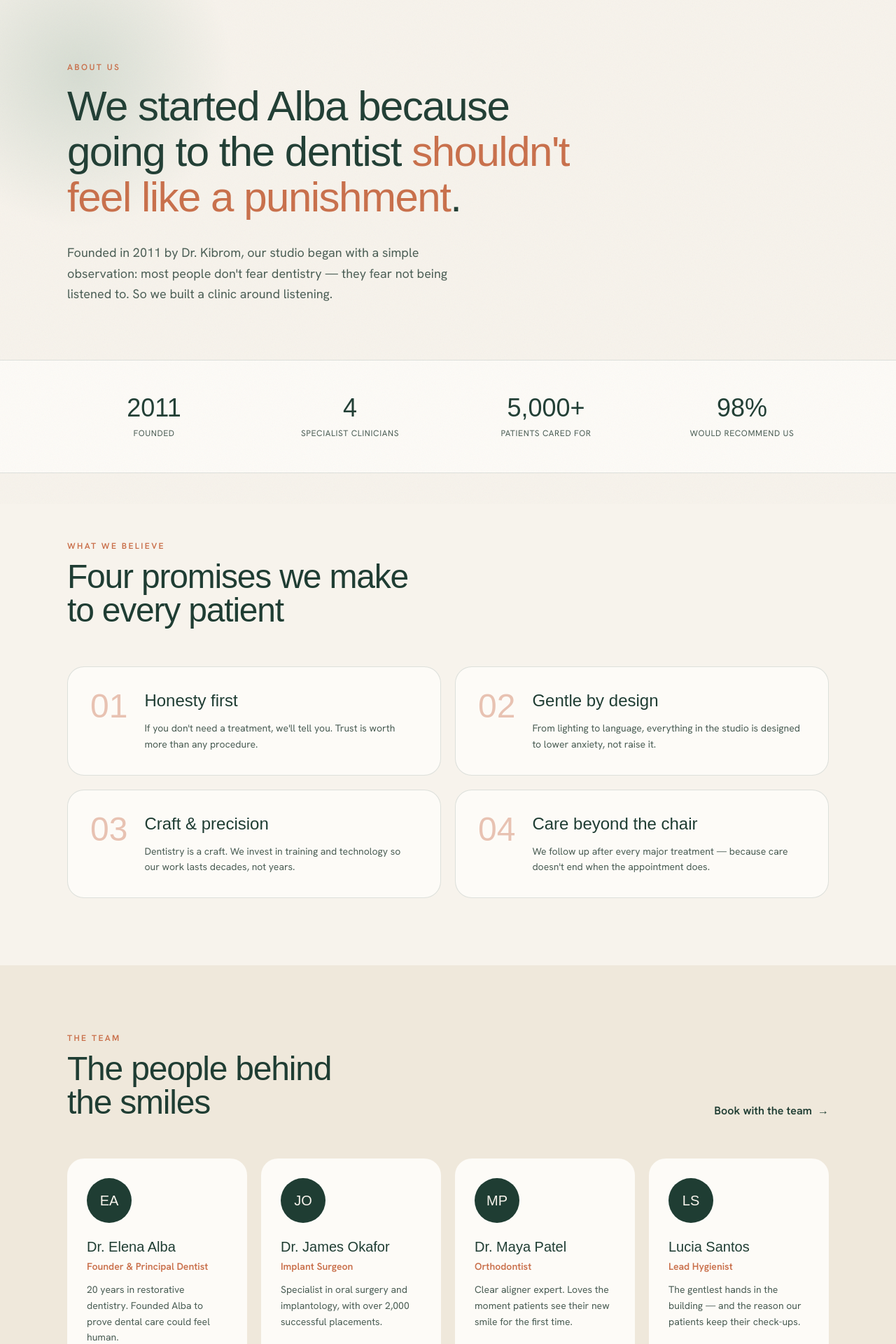
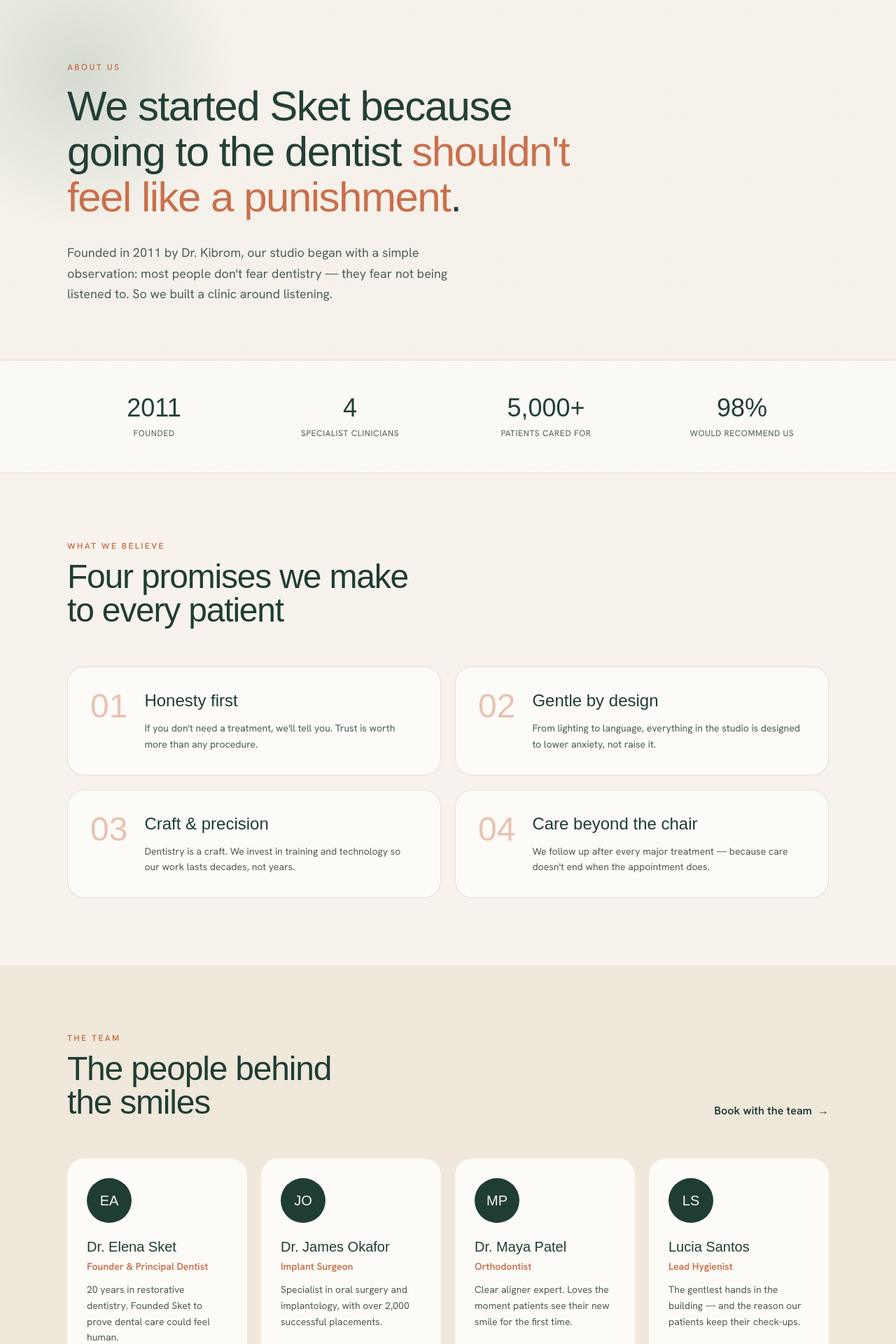
Before and after one commit to ABEL-1010/dental-clinic, a Next.js app: page /about in a window 1280 px wide. Shown: the part 80-2000 px from the top of the page at 70% size. Built offline with nearby package versions, Linux system fonts and the light colour scheme; a web font is replaced by a local one.

Commit message:
Feat: changing the name to sket dental clinic

```diff
--- a/app/about/page.tsx
+++ b/app/about/page.tsx
@@ -3,9 +3,9 @@ import Link from "next/link";
 import Reveal from "@/components/Reveal";
 
 export const metadata: Metadata = {
-  title: "About us — Sket Dental Studio",
+  title: "About us — Sket Dental Clinic",
   description:
-    "Meet the team behind Alba Dental Studio and the philosophy that shapes how we care for every patient.",
+    "Meet the team behind Sket Dental Clinic and the philosophy that shapes how we care for every patient.",
 };
 
 const values = [
@@ -30,9 +30,9 @@ const values = [
 const team = [
   {
     initials: "EA",
-    name: "Dr. Elena Alba",
+    name: "Dr. Elena Sket",
     role: "Founder & Principal Dentist",
-    bio: "20 years in restorative dentistry. Founded Alba to prove dental care could feel human.",
+    bio: "20 years in restorative dentistry. Founded Sket to prove dental care could feel human.",
   },
   {
     initials: "JO",
@@ -68,7 +68,7 @@ export default function About() {
             About us
           </p>
           <h1 className="anim anim-2 mt-4 max-w-3xl font-display text-5xl leading-[1.08] tracking-tight sm:text-6xl">
-            We started Alba because going to the dentist
+            We started Sket because going to the dentist
             <em className="text-clay not-italic"> shouldn&apos;t feel like a punishment</em>.
           </h1>
           <p className="anim anim-3 mt-8 max-w-xl text-lg leading-relaxed text-ink-soft">
--- a/app/contact/page.tsx
+++ b/app/contact/page.tsx
@@ -75,7 +75,7 @@ export default function Contact() {
                   +251 928820425
                 </a>
                 <a
-                  href="mailto:hello@albadental.co"
+                  href="mailto:hello@sketdental.com"
                   className="block font-semibold text-clay hover:underline"
                 >
                   hello@sketdental.com
--- a/app/globals.css
+++ b/app/globals.css
@@ -1,7 +1,7 @@
 @import "tailwindcss";
 
 @theme {
-  /* ---- Alba Dental palette: porcelain, pine, terracotta ---- */
+  /* ---- Sket Dental palette: porcelain, pine, terracotta ---- */
   --color-cream: #f7f3ec;
   --color-cream-2: #efe8db;
   --color-porcelain: #fdfbf7;
--- a/app/layout.tsx
+++ b/app/layout.tsx
@@ -16,7 +16,7 @@ const hanken = Hanken_Grotesk({
 });
 
 export const metadata: Metadata = {
-  title: "Alba Dental Studio — A calmer kind of dentistry",
+  title: "Sket Dental Clinic — A calmer kind of dentistry",
   description:
     "Modern, gentle dental care in the heart of the city. Cosmetic dentistry, orthodontics, implants and family care — all under one calm roof.",
 };
--- a/app/page.tsx
+++ b/app/page.tsx
@@ -38,7 +38,7 @@ const services = [
 const testimonials = [
   {
     quote:
-      "I avoided dentists for ten years out of fear. The team at Alba talked me through every step — I actually look forward to my check-ups now.",
+      "I avoided dentists for ten years out of fear. The team at Sket talked me through every step — I actually look forward to my check-ups now.",
     name: "Sarah M.",
     detail: "Patient for 3 years",
   },
@@ -200,7 +200,7 @@ export default function Home() {
           <Reveal>
             <div>
               <p className="text-xs font-semibold uppercase tracking-[0.2em] text-clay">
-                Why Alba
+                Why Sket
               </p>
               <h2 className="mt-3 font-display text-4xl tracking-tight sm:text-5xl">
                 Built for people who
--- a/components/Footer.tsx
+++ b/components/Footer.tsx
@@ -70,7 +70,7 @@ export default function Footer() {
         </div>
 
         <div className="mt-14 flex flex-col items-start justify-between gap-4 border-t border-cream/10 pt-6 text-xs text-cream/50 sm:flex-row">
-          <p>© {new Date().getFullYear()} Alba Dental Studio. All rights reserved.</p>
+          <p>© {new Date().getFullYear()} Sket Dental Clinic. All rights reserved.</p>
           <p>Registered with the General Dental Council</p>
         </div>
       </div>
```
